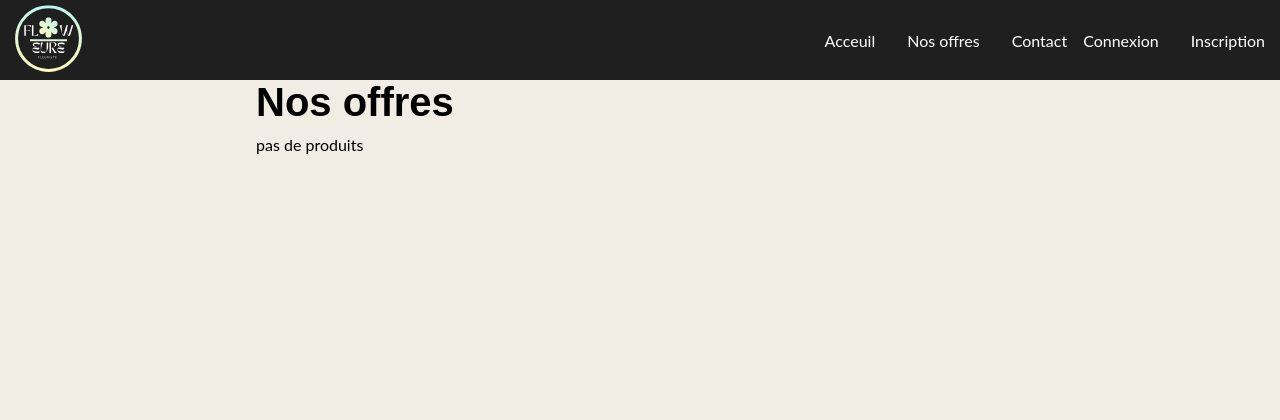
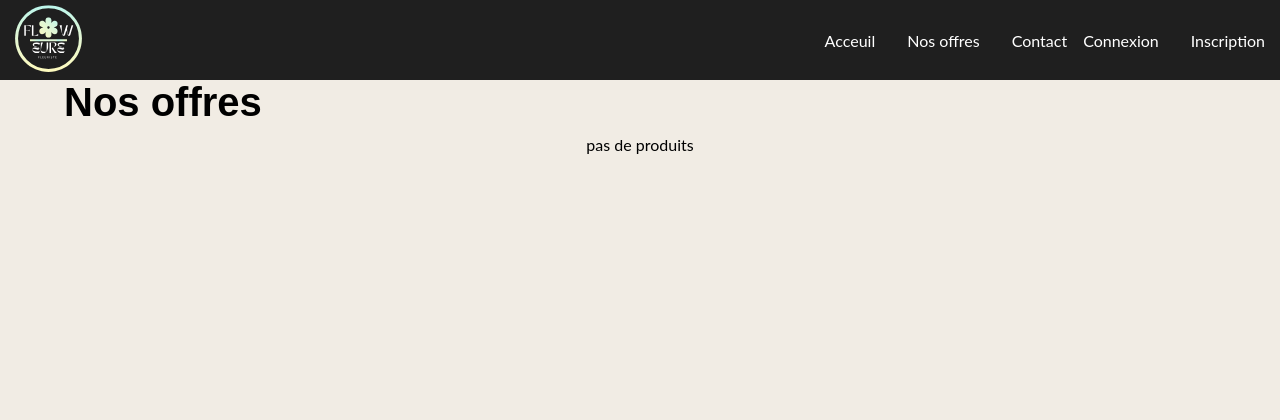
Before and after one commit to Disii2024/FlowEure, a Symfony app: template templates/product/index.html.twig in a window 1280 px wide. Shown: the top 420 px of the page. Run offline with Twig, Linux system fonts and the light colour scheme; the template is opened without the code that fills it, so the values that code supplies are empty; some libraries are stand-ins or nearby versions; some web fonts are replaced.

Commit message:
nos offres

```diff
--- a/public/css/product.css
+++ b/public/css/product.css
@@ -11,6 +11,7 @@ h1 {
 #products{
     display: flex !important;
     flex-wrap: wrap;
+    justify-content: center;
     margin: 10px auto;
     gap: 2rem;
     a{
@@ -23,8 +24,10 @@ h1 {
 }
 
 .products_card {
-    background-color: #FFF;
-    width: calc(var(--nbr-gap)/ var(--nbr-product))
+    /* background-color: #FFF; */
+    width: calc(var(--nbr-gap)/ var(--nbr-product));
+    padding: 5px;
+    box-shadow: rgba(0, 0, 0, 0.24) 0px 3px 8px;
 }
 
 .card_img {
--- a/public/css/style.css
+++ b/public/css/style.css
@@ -107,7 +107,7 @@ footer {
 
 .container {
     margin: 0 auto;
-    width: 60%;
+    width: 90%;
 }
 
 .dispNone{
```
